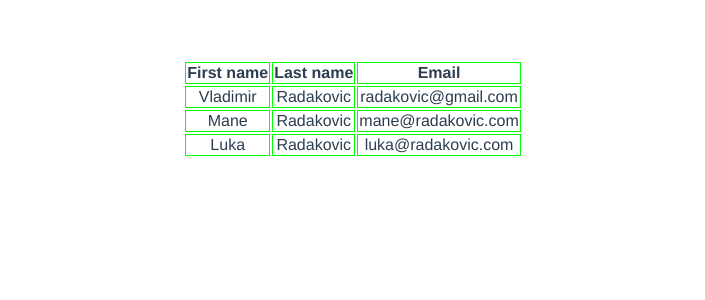
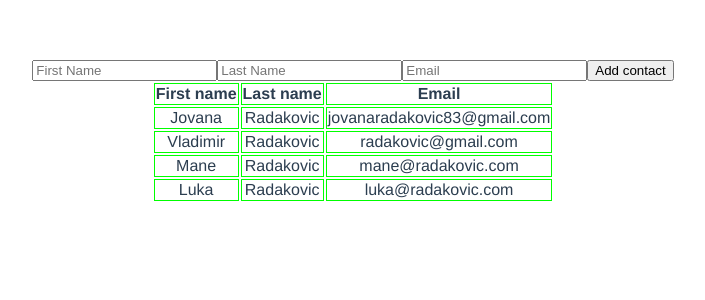
Before and after one commit to jovanna1616/vue_1, a Vue app: page / in a window 1280 px wide. Shown: the top 300 px of the page, without its empty margins (287-992 px from the left). Built offline with nearby package versions, Linux system fonts and the light colour scheme.

Commit message:
Added form.

```diff
--- a/src/components/ContactsList.vue
+++ b/src/components/ContactsList.vue
@@ -1,5 +1,12 @@
 <template>
   <div>
+    <form @submit.prevent="addContact">
+      <label for="firstName"></label>
+      <input v-model="newContact.firstName" type="text" placeholder="First Name">
+      <input v-model="newContact.lastName" type="text" placeholder="Last Name">
+      <input v-model="newContact.email" type="email" placeholder="Email">
+      <button>Add contact</button>
+    </form>
     <table>
       <thead>
         <th>First name</th>
@@ -7,7 +14,7 @@
         <th>Email</th>
       </thead>
       <tbody>
-        <tr v-for="(contact, key) in contacts" :key="key" v-if="contact.firstName !== 'Jovana'">
+        <tr v-for="(contact, key) in contacts" :key="key">
           <td>{{ contact.firstName }}</td>
           <td>{{ contact.lastName }}</td>
           <td>{{ contact.email }}</td>
@@ -18,7 +25,7 @@
 </template>
 
 <script>
-// pros dolaze spolja
+// props dolaze spolja
 // data mi definisemo
 export default {
   name: 'ContactsList',
@@ -30,8 +37,24 @@
         {firstName: 'Vladimir', lastName: 'Radakovic', email: 'radakovic@gmail.com'},
         {firstName: 'Mane', lastName: 'Radakovic', email: 'mane@radakovic.com'},
         {firstName: 'Luka', lastName: 'Radakovic', email: 'luka@radakovic.com'},
-      ]
+      ],
+      newContact: {
+        firstName: '',
+        lastName: '',
+        email: ''
+      }
     }
+  },
+  methods: {
+    addContact() {
+      this.contacts.push(this.newContact);
+      this.newContact = {
+        firstName: '',
+        lastName: '',
+        email: ''
+      }
+    }
+
   }
 }
 </script>
```
